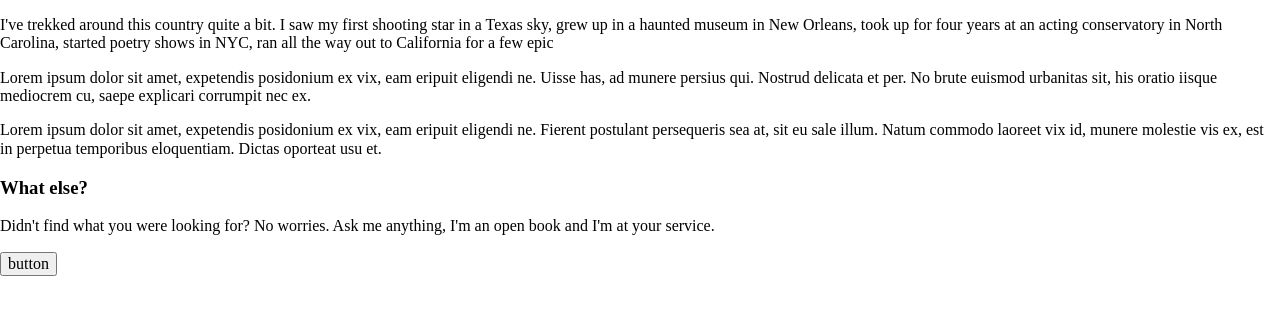
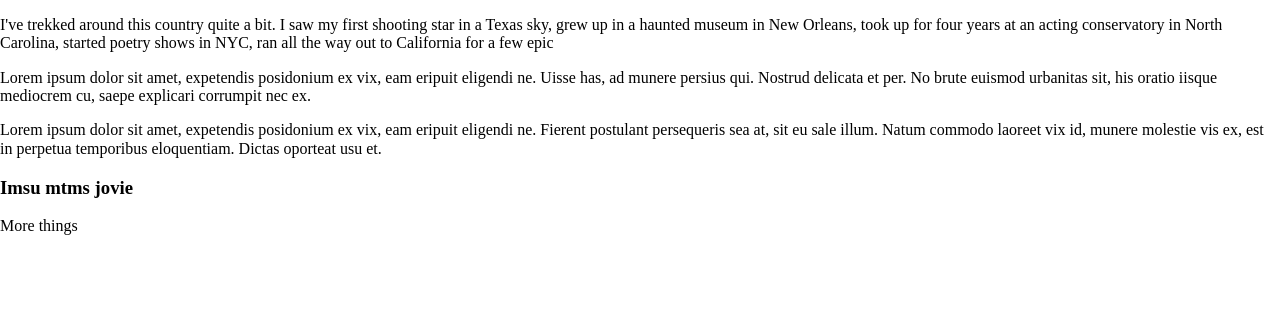
Before and after one commit to clarissastark/AdrianWyattPortfolioPages, a plain HTML site: page index.html in a window 1280 px wide. Shown: the part 199-514 px from the top of the page. Drawn offline with nearby package versions, Linux system fonts and the light colour scheme.

Commit message:
edit text in index

```diff
--- a/index.html
+++ b/index.html
@@ -33,12 +33,8 @@
 	</article>
 
 	<article>
-		<h3>What else?</h3>
-		<p>Didn't find what you were looking for? No worries. Ask me anything, I'm an open book and I'm at your service.</p>
-		<button>button</button>
+		<h3>Imsu mtms jovie</h3>
+		<p>More things</p>
 	</article>
 
-
-
-
 </body>
```
